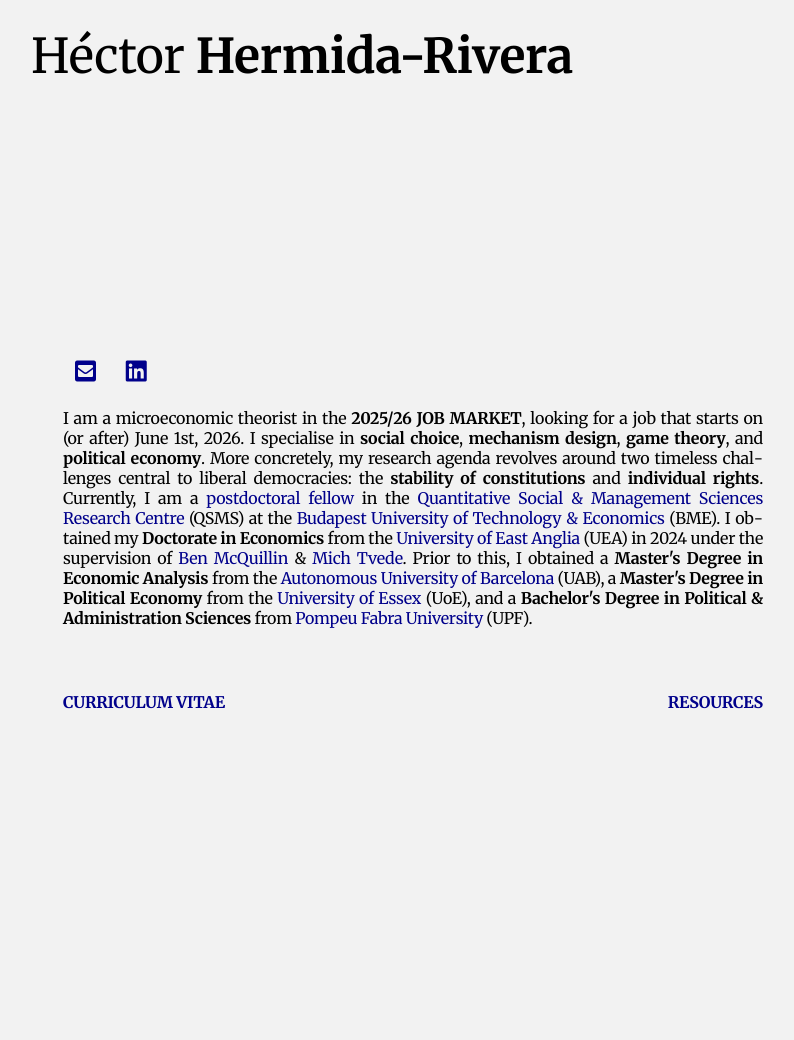
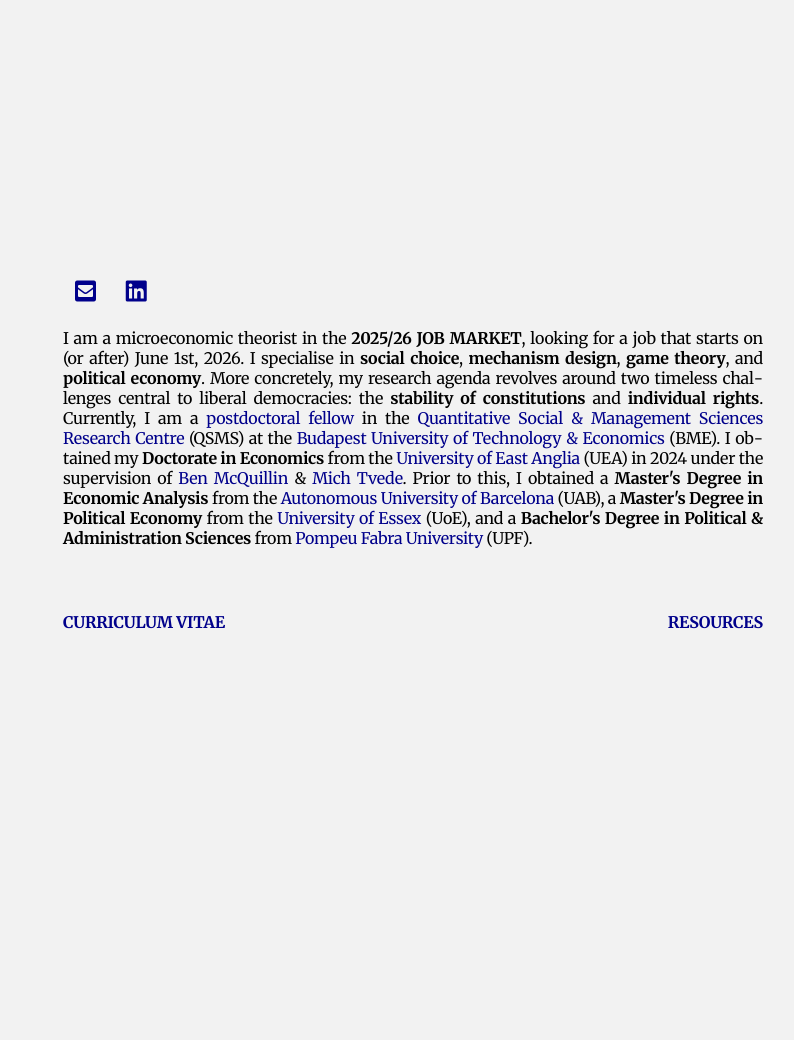
Before and after one commit to HectorHermidaRivera/hectorhermidarivera.github.io, a Jekyll site: the page built from index.md, in a window 1280 px wide. Shown: the whole page, without its empty margins (285-1079 px from the left). Built offline with Jekyll 4.4.1, drawn with Linux system fonts in a browser that asks for light colours; a style sheet for code colours, icons or effects is not loaded; after the commit the page ends 960 px from its top, so only the background shows below that.

Commit message:
Update default.html

```diff
--- a/_layouts/default.html
+++ b/_layouts/default.html
@@ -126,7 +126,7 @@
 <!-- Header -->
 
   <div class="content">
-    <h1 class="main-name">Héctor <strong>Hermida-Rivera</strong></h1>
+    <!-- <h1 class="main-name">Héctor <strong>Hermida-Rivera</strong></h1> -->
 
 <!-- Content -->
 
```
